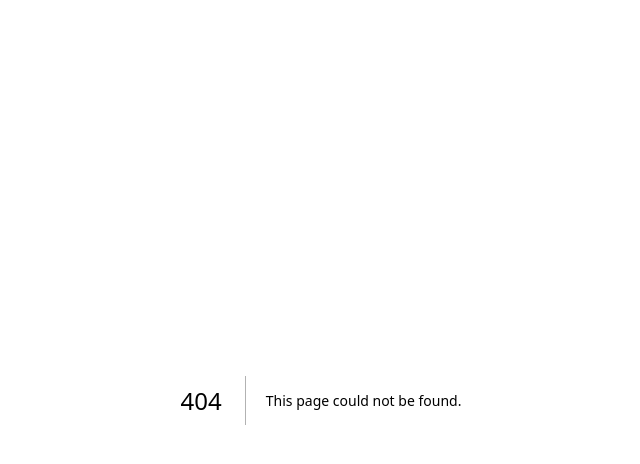
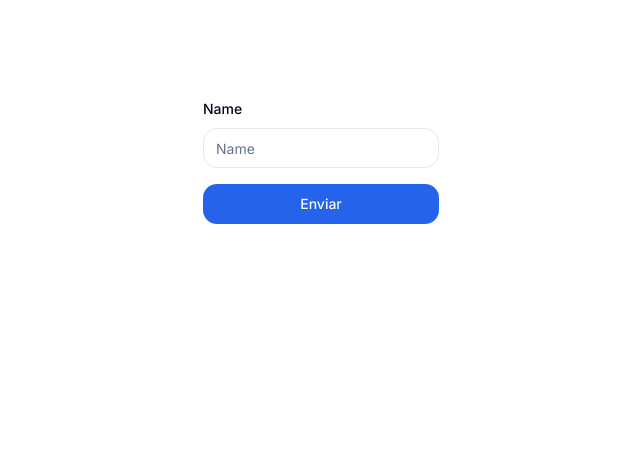
Before and after one commit to luizredig/rao, a Next.js app: page /form/create/role in a window 1280 px wide. Before the commit this address had no page. Shown: the top 464 px of the page, without its empty margins (319-959 px from the left). Built offline with nearby package versions, Linux system fonts and the light colour scheme.

Commit message:
feat: add role registration form

```diff
--- /dev/null
+++ b/app/(forms)/form/create/role/page.tsx
@@ -0,0 +1,91 @@
+"use client";
+
+import * as z from "zod";
+import { useForm } from "react-hook-form";
+import { zodResolver } from "@hookform/resolvers/zod";
+
+import {
+  Form,
+  FormControl,
+  FormDescription,
+  FormField,
+  FormItem,
+  FormLabel,
+  FormMessage,
+} from "@/app/components/ui/form";
+import { Button } from "@/app/components/ui/button";
+
+import { Input } from "@/app/components/ui/input";
+
+const formSchema = z.object({
+  name: z.string({
+    message: "Informe nome válido.",
+  }),
+});
+
+const Page = () => {
+  const form = useForm<z.infer<typeof formSchema>>({
+    resolver: zodResolver(formSchema),
+    defaultValues: {},
+  });
+
+  const handleSubmit = async (data: z.infer<typeof formSchema>) => {
+    const json = JSON.stringify(data);
+
+    try {
+      const response = await fetch("/api/create/role", {
+        method: "POST",
+        headers: {
+          "Content-Type": "application/json",
+        },
+        body: json,
+      });
+
+      if (!response.ok) {
+        throw new Error("Network response was not ok.");
+      }
+
+      const result = await response.json();
+
+      if (result.status === 200) {
+        alert("Role has been created.");
+        window.location.reload();
+      }
+    } catch (error) {
+      alert("Error");
+      console.error("Error:", error);
+    }
+  };
+
+  return (
+    <main className="flex min-h-screen flex-col items-center justify-between p-24">
+      <Form {...form}>
+        <form
+          onSubmit={form.handleSubmit(handleSubmit)}
+          className="flex flex-col gap-4"
+        >
+          {/* User */}
+          <FormField
+            control={form.control}
+            name="name"
+            render={({ field }) => (
+              <FormItem>
+                <FormLabel>Name</FormLabel>
+
+                <FormControl>
+                  <Input placeholder="Name" {...field} />
+                </FormControl>
+
+                <FormMessage />
+              </FormItem>
+            )}
+          />
+
+          <Button type="submit">Enviar</Button>
+        </form>
+      </Form>
+    </main>
+  );
+};
+
+export default Page;
--- /dev/null
+++ b/app/api/create/role/route.ts
@@ -0,0 +1,19 @@
+import { prismaClient } from "@/app/lib/prisma";
+import { NextResponse } from "next/server";
+
+export async function POST(req: any) {
+  const { name } = await req.json();
+
+  const lowercased = name.toLowerCase();
+
+  const slug = lowercased.replace(/\s+/g, "-");
+
+  const role = await prismaClient.role.create({
+    data: {
+      name: name,
+      slug: slug,
+    },
+  });
+
+  return NextResponse.json({ status: 200 });
+}
```
